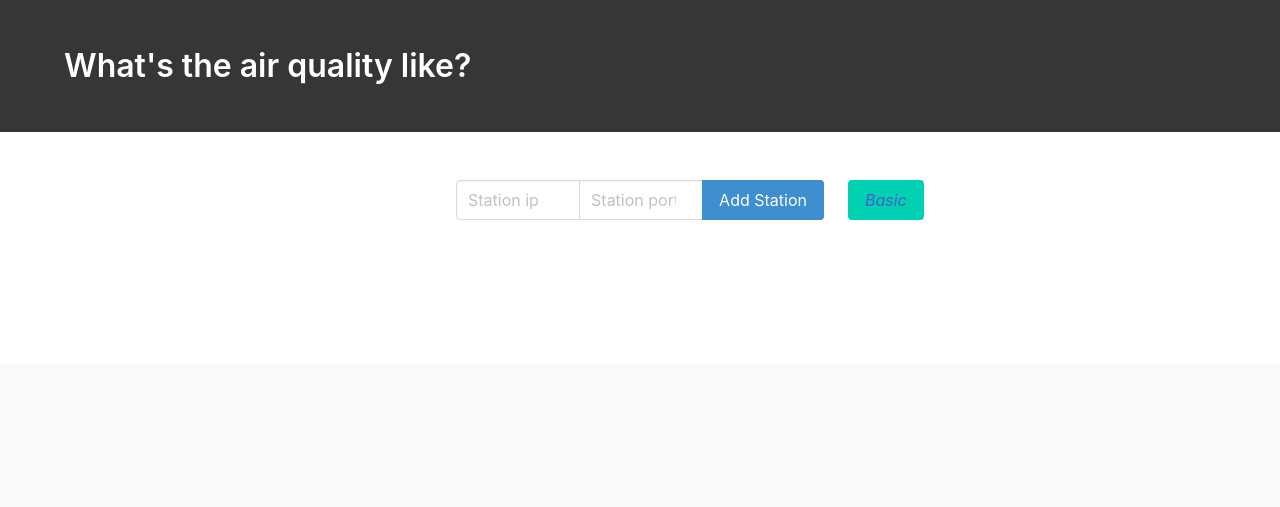
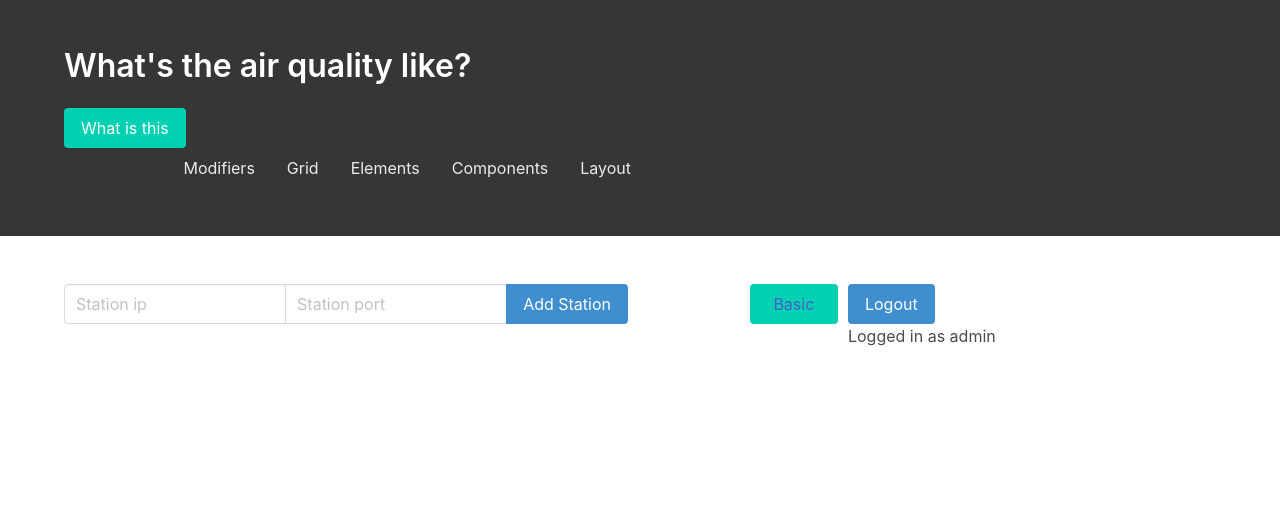
Before and after one commit to 110kc3/python_weather_api, a Django app: page /pollution/custom/ in a window 1280 px wide. Shown: the top 507 px of the page. Run offline with Django 3.2, Linux system fonts and the light colour scheme; a user stored in the database is signed in; data comes from the database, SQL or seed files in the repository; both versions use the stored data as it was after the commit; some libraries are stand-ins or nearby versions.

Commit message:
Html navbar base starting

```diff
--- a/dj_ango/pollution_master/pollution/templates/custom/custom.html
+++ b/dj_ango/pollution_master/pollution/templates/custom/custom.html
@@ -1,65 +1,10 @@
+{% extends "pollution/base.html" %}
+
+{% block title %}Pollution stations{% endblock %}
+{% load crispy_forms_tags %}
+
+{% block content %}
 {% load widget_tweaks %}
-<!DOCTYPE html>
-<html lang="en">
-
-<head>
-    <meta charset="UTF-8">
-    <meta name="viewport" content="width=device-width, initial-scale=1.0">
-    <meta http-equiv="X-UA-Compatible" content="ie=edge">
-    <title>Document</title>
-    <link rel="stylesheet" href="https://cdn.jsdelivr.net/npm/bulma@0.9.1/css/bulma.min.css" />
-
-
-    <!-- <style>
-        .content {
-          font-size: 120%;
-          background-color: red;
-        }
-    </style> -->
-
-</head>
-
-<body>
-    <section class="hero is-dark">
-        <!-- is-info also cool -->
-        <div class="hero-body">
-            <div class="container">
-                <h1 class="title">
-                    What's the air quality like?
-                </h1>
-            </div>
-        </div>
-    </section>
-
-
-
-    <section class = "hero is-info">
-        <div class = "container">
-           <h2 class = "subtitle">
-             {% if messages %}
-             <ul class="messages">
-                 {% for message in messages %}
-                 <li{% if message.tags %} class="{{ message.tags }}"{% endif %}>{{ message }}</li>
-                 {% endfor %}
-             </ul>
-             {% endif %}
-
-             <!-- JS script to make messages disapear after some time -->
-             <script
-                 src="https://code.jquery.com/jquery-3.4.1.min.js"
-                 integrity="sha256-CSXorXvZcTkaix6Yvo6HppcZGetbYMGWSFlBw8HfCJo="
-                 crossorigin="anonymous"></script>
-
-                 <script text="javascript">
-                     setTimeout(fade_out, 3000);
-                     function fade_out() {
-                         $(".messages").fadeOut().empty();
-                     }
-                     // $(".post-form")[0].reset(); // this is to reset the form
-             </script>
-           </h2>
-     </div>
-  </section>
 
 
 
@@ -67,11 +12,9 @@
     <section class="section">
         <div class="container">
             <div class="columns">
-                <div class="column  is-4">
 
-                </div>
                  <!-- POST for pollution -->
-                 <div class="column is-one-third ">
+                 <div class="column is-half">
                     <form method="POST">
                         {% csrf_token %}
                         <div class="field has-addons">
@@ -92,10 +35,20 @@
                     </form>
                 </div>
                  <!-- <a class="btn btn-primary" href="/admin">Text redirect</a> -->
-                <div class="column is-one-third ">
+                <div class="column is-1 is-offset-1">
                     <button class="button is-primary"><a href="/pollution"> <dfn data-info="Get data from public stations">Basic</dfn></a></button>
 
 
+                </div>
+
+                <div class="column ">
+
+                    <a href="/logout">
+                        <button type="submit" class="button is-info" >Logout</button>
+                     </a>
+                     <p>Logged in as {{request.user.username}}</p>
+                     </div>
+                    <!-- <input type="checkbox" id="scales" name="scales" checked> -->
                 </div>
 
                 </div>
@@ -147,8 +100,4 @@
             </div>
         </div>
     </section>
-    <footer class="footer">
-    </footer>
-</body>
-
-</html>
+{% endblock %}
--- a/dj_ango/pollution_master/pollution/templates/pollution/base.html
+++ b/dj_ango/pollution_master/pollution/templates/pollution/base.html
@@ -73,14 +73,14 @@
 
 <body>
 
-	<body>
+
 	<section class="hero is-dark">
 		<!-- is-info also cool -->
 		<div class="hero-body">
 			<div class="container">
 				<h1 class="title">
 					What's the air quality like? </h1>
-						<p>{{request.user.username}}</p>
+
 					<div class = "container">
 
 
@@ -146,6 +146,21 @@
 			</div>
 		</div>
 
+		<!-- Hero footer: will stick at the bottom -->
+		<div class="hero-foot is-dark">
+			<nav class="tabs">
+			<div class="container">
+				<ul>
+				<li class="is-active"><a>Overview</a></li>
+				<li><a>Modifiers</a></li>
+				<li><a>Grid</a></li>
+				<li><a>Elements</a></li>
+				<li><a>Components</a></li>
+				<li><a>Layout</a></li>
+				</ul>
+			</div>
+			</nav>
+		</div>
 
 	</section>
 
@@ -182,7 +197,7 @@
 
 
 	<div class="columns is-half is-centered">
-		<div class="column is-half">
+	<div class="column ">
 		<p class="bd-notification is-primary">
 		{% block content %}
 		{% endblock %}
```
Also changed, not shown: dj_ango/pollution_master/pollution/templates/pollution/pollution.html (+6 -11 lines), dj_ango/pollution_master/db.sqlite3. Lines whose indentation alone changed are shown as unchanged.
